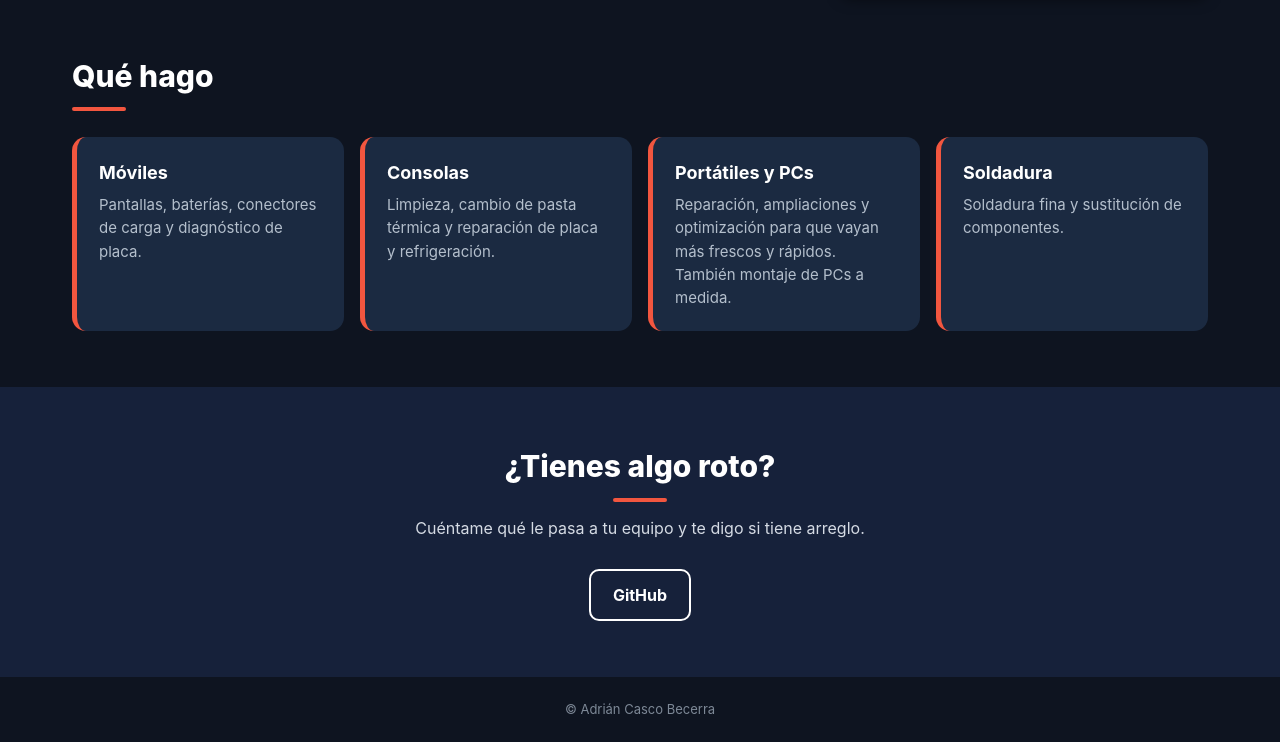
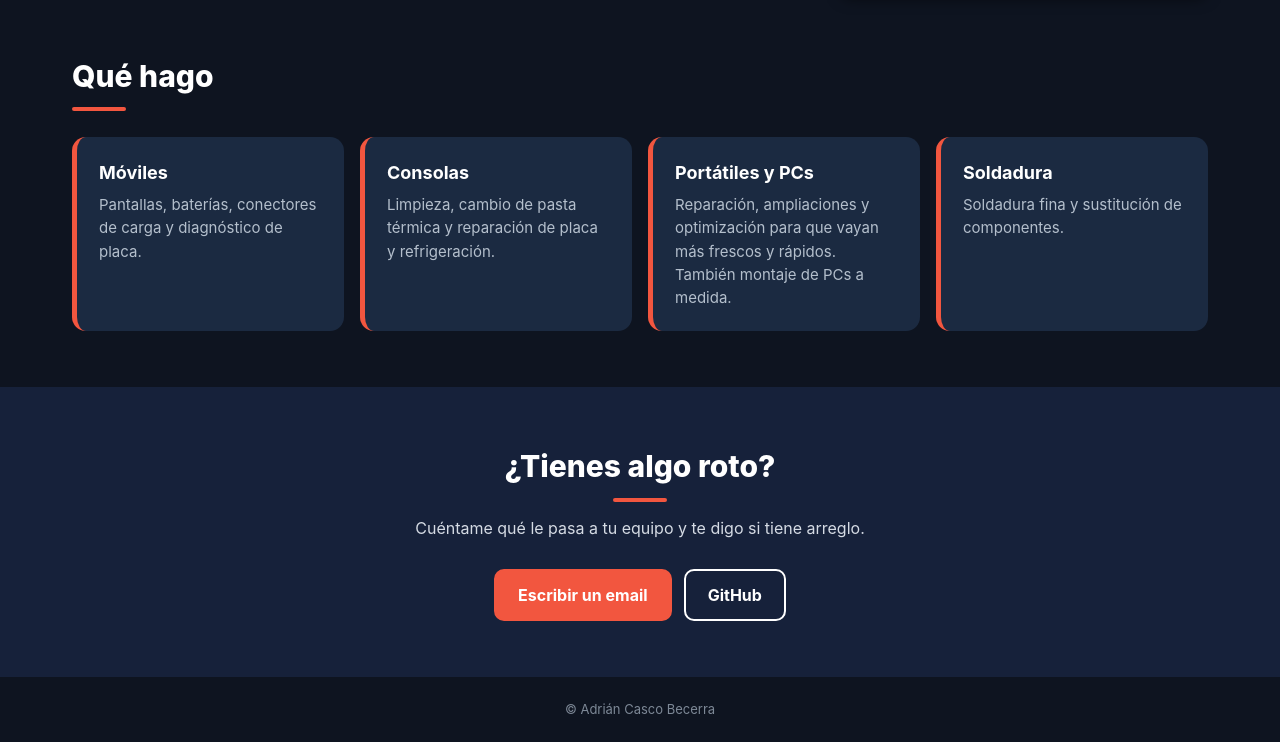
Before and after one commit to iAdrink/reparaciones, a plain HTML site: page index.html in a window 1280 px wide. Shown: the part 2767-3509 px from the top of the page. Drawn offline with Linux system fonts and the light colour scheme.

Commit message:
Add files via upload

```diff
--- a/index.html
+++ b/index.html
@@ -99,7 +99,7 @@ footer{padding:22px;text-align:center;font-size:13px;color:#7d8896}
 <footer>© Adrián Casco Becerra</footer>
 <div class="lb" id="lb"><button class="x" aria-label="Cerrar">×</button><button class="p" aria-label="Anterior">‹</button><button class="n" aria-label="Siguiente">›</button><img id="lbi" alt=""><div class="cap" id="lbc"></div></div>
 <script>
-const CONTACT={email:"",whatsapp:"",github:"https://github.com/iAdrink"};
+const CONTACT={email:"Adrigeek@duck.com",whatsapp:"",github:"https://github.com/iAdrink"};
 const items=[{"f": "moviles-090", "title": "Xiaomi · placas y marcos"}, {"f": "moviles-119", "title": "Pantalla rota · antes de abrir"}, {"f": "moviles-121", "title": "iPhone · cambio de batería"}, {"f": "moviles-123", "title": "iPhone · despiece completo"}, {"f": "consolas-102", "title": "Switch · refrigeración abierta"}, {"f": "consolas-103", "title": "Switch · placa y batería"}, {"f": "consolas-104", "title": "Switch · placa al descubierto"}, {"f": "consolas-105", "title": "Switch · reensamblada"}, {"f": "consolas-118", "title": "Switch · limpieza interna"}, {"f": "portatiles-132", "title": "MacBook Air · batería y placa"}, {"f": "portatiles-137", "title": "MacBook Air 13\" · interior"}, {"f": "portatiles-138", "title": "Portátil gaming · refrigeración"}, {"f": "portatiles-139", "title": "Portátil gaming · pasta y pads"}, {"f": "pc-096", "title": "GPU · desmontaje completo"}, {"f": "pc-100", "title": "Montaje PC · refrigeración líquida"}, {"f": "soldadura-108", "title": "Soldadura · cable y jack"}, {"f": "soldadura-128", "title": "Placa de monitor · reparación"}, {"f": "soldadura-129", "title": "Montaje y soldadura de kit"}, {"f":"soldadura-140","title":"GPU de portátil · chip al descubierto"}];
 const c=document.getElementById('ctas');
 if(CONTACT.email)c.innerHTML+=`<a class="btn" href="mailto:${CONTACT.email}">Escribir un email</a>`;
```
